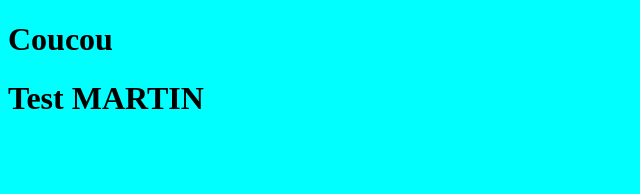
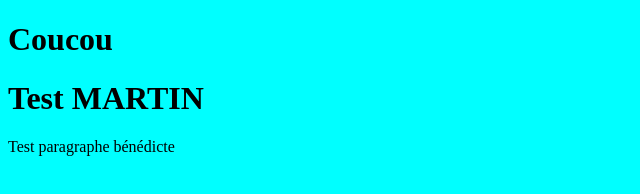
Before and after one commit to vince7844/git-test-1, a plain HTML site: page index.html in a window 1280 px wide. Shown: the whole page, without its empty margins (0-640 px from the left). Drawn offline with Linux system fonts and the light colour scheme.

Commit message:
ajout d'un paragraphe dans le doc html de vincent

```diff
--- a/index.html
+++ b/index.html
@@ -10,5 +10,6 @@
 <body>
   <h1>Coucou</h1>
   <h1>Test MARTIN</h1>
+  <p>Test paragraphe bénédicte</p>
 </body>
 </html>
```
